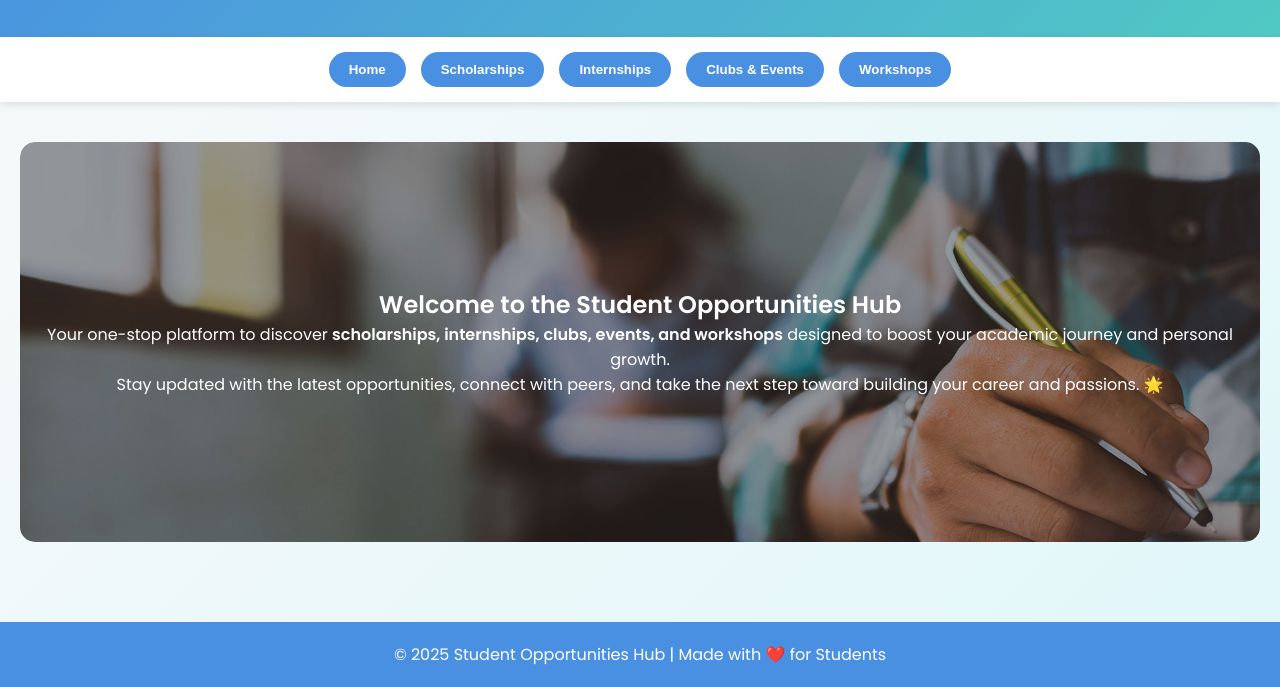
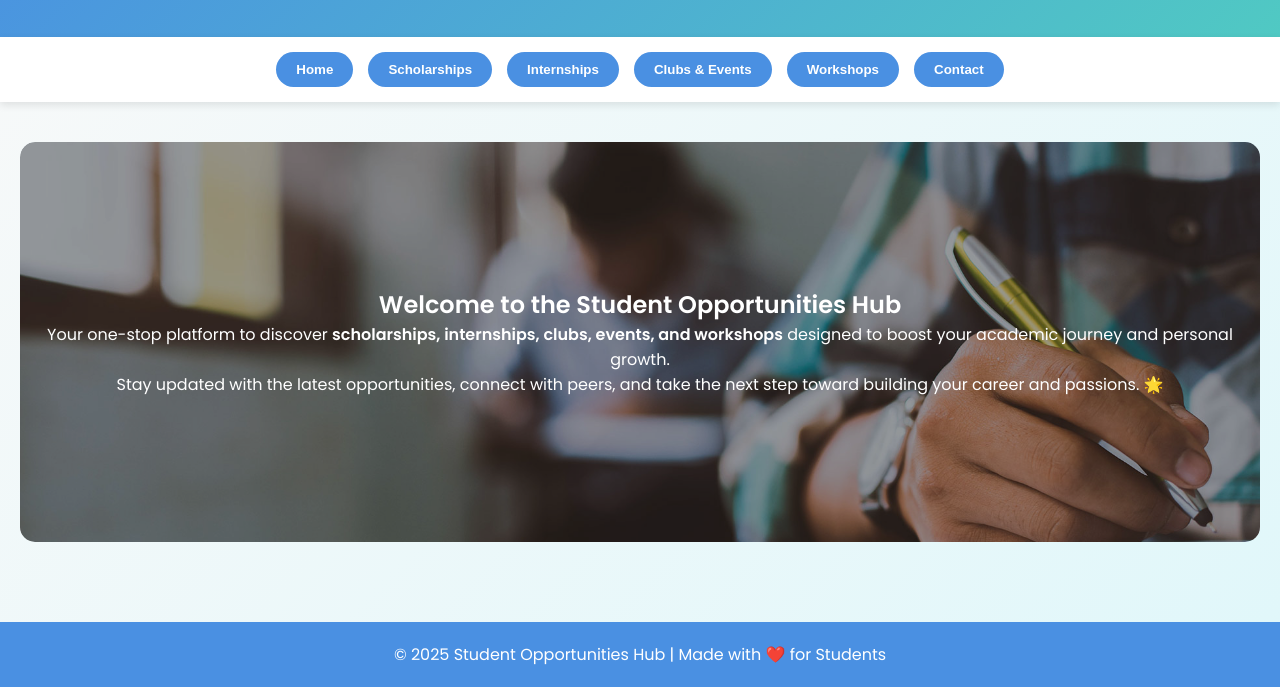
Before and after one commit to SahithReddy211/Student-Opportunities-Hub, a plain HTML site: page index.html in a window 1280 px wide. Shown: the part 128-815 px from the top of the page. Drawn offline with Linux system fonts and the light colour scheme.

Commit message:
Add Contact button to navigation
Added a 'Contact' button to the navigation menu.

```diff
--- a/index.html
+++ b/index.html
@@ -18,6 +18,8 @@
     <button onclick="showSection('internships')">Internships</button>
     <button onclick="showSection('clubs')">Clubs & Events</button>
     <button onclick="showSection('workshops')">Workshops</button>
+    <button onclick="window.location.href='contact.html'">Contact</button>
+
   </nav>
 
 <!-- Home Section -->
```
